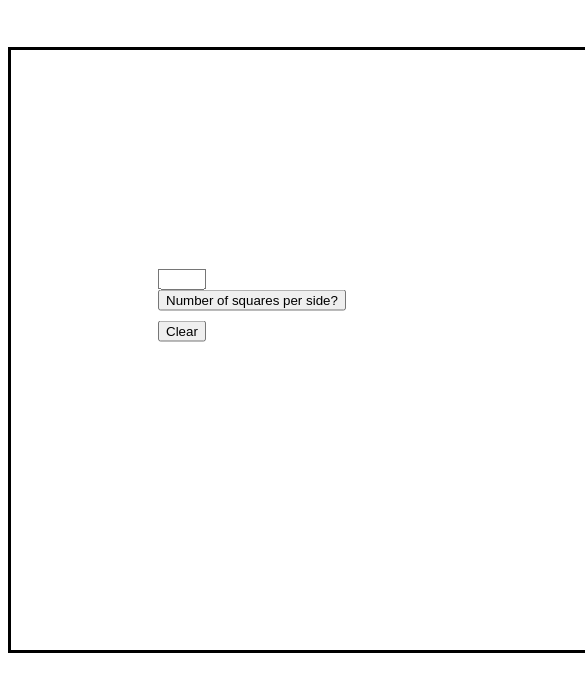
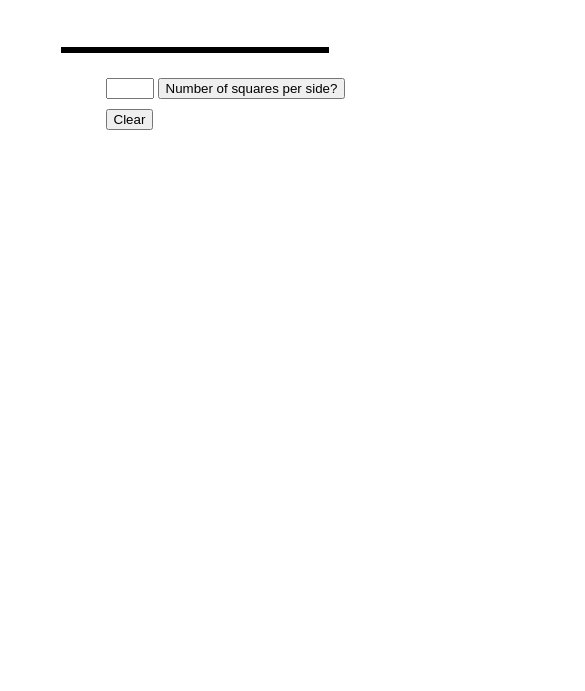
Before and after one commit to JackBayly/Etch-a-Sketch, a plain HTML site: page index.html in a window 390 px wide. Shown: the part 117-808 px from the top of the page, 585 px wide, since content can reach past the window. Drawn offline with Linux system fonts and the light colour scheme.

Commit message:
More responsive

```diff
--- a/etch-a-sketch.css
+++ b/etch-a-sketch.css
@@ -5,13 +5,14 @@
 
 #container {
   display: grid;
-  width: 600px;
+  width: 30%;
   margin: 0 auto;
-  height: 600px;
+  height: 30%;
   grid-template-rows: repeat(var(--grid-rows), 1fr);
   grid-template-columns: repeat(var(--grid-cols), 1fr);
   border: solid black;
   margin-top: 50px;
+
 
 }
 
@@ -21,14 +22,8 @@
 
 }
 #buttons {
-
-    margin: 0;
-    position: absolute;
-    top: 50%;
-    -ms-transform: translateY(-50%);
-    transform: translateY(-50%);
-    margin-left: 150px;
-
+  margin-left: 5vw;
+  margin-top: -40vh;
 }
 #btn {
   margin-top: 10px;
@@ -41,3 +36,24 @@ h1 {
   text-align:center;
   padding: 10px;
 }
+
+@media only screen and (max-width: 1350px) {
+
+  #buttons {
+    margin-left: 35vw;
+    margin-top: 3vh;
+  }
+}
+@media only screen and (max-width: 768px) {
+  #container {
+    width: 70%;
+    height: 70%;
+    margin-bottom: 20px;
+  }
+
+
+  #buttons {
+    margin-left: 25vw;
+    margin-top: 3vh;
+  }
+}
--- a/index.html
+++ b/index.html
@@ -2,23 +2,28 @@
 <head>
 <script src="etch-a-sketch.js" defer></script>
 <link rel="stylesheet" href="etch-a-sketch.css">
+<meta name="viewport" content="width=device-width, initial-scale=1">
 </head>
 <body>
   <h1>Etch-a-Sketch</h1>
-<div id="buttons">
-<form>
-    <input id="input" type="number" name="quantity" min="0" max="4" required ></input>
-    <button  onClick="refreshPage()"type="button" id="btninput">Number of squares per side?</button>
 
-</form>
-<button type="button" id="btn">Clear</button>
-</div>
+
 <div id="container">
 
+
+   </div>
+   <div id="buttons">
+    <form>
+        <input id="input" type="number" name="quantity" min="0" max="4" required ></input>
+        <button  onClick="refreshPage()"type="button" id="btninput">Number of squares per side?</button>
+
+    </form>
+    <button type="button" id="btn">Clear</button>
     </div>
 
+    <script src=”http://hammerjs.github.io/dist/hammer.min.js”></script>
 
-
+    <script src=”js/hoverontouch/hoverontouch.js”></script>
 </body>
 
 
```
